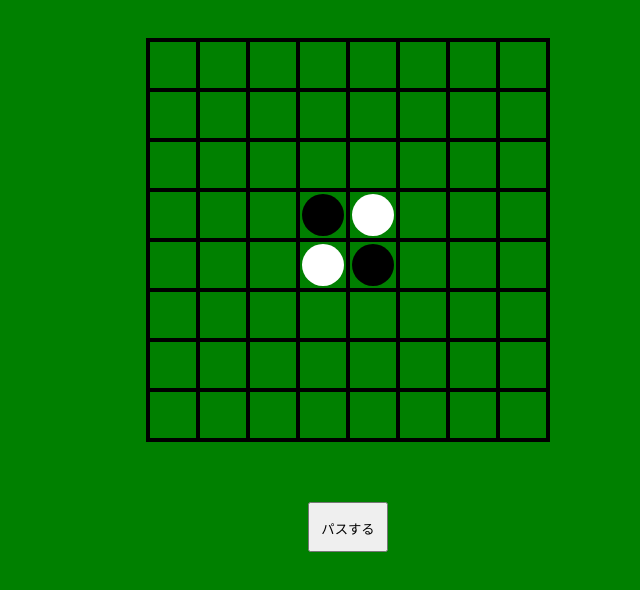
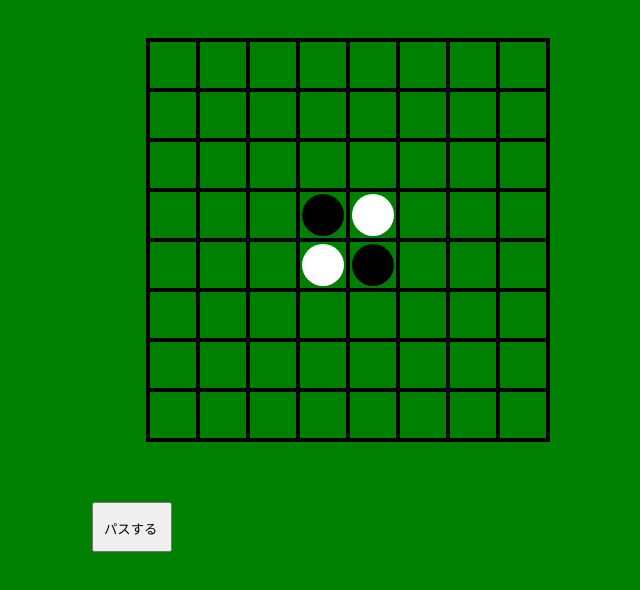
Before and after one commit to ibu0125/osero, a plain HTML site: page osero/index.html in a window 1280 px wide. Shown: the part 112-702 px from the top of the page, without its empty margins (292-932 px from the left). Drawn offline with Linux system fonts and the light colour scheme.

Commit message:
Update style.css

```diff
--- a/osero/assets/css/style.css
+++ b/osero/assets/css/style.css
@@ -30,13 +30,14 @@ body {
 
 #pass {
     padding-top: 15px;
+    padding-left: 10px;
     display: flex;
     height: 50px;
     width: 80px;
-    margin-bottom: 30px;
-    margin-left: auto;
+    margin-top: 10px;
+    margin-bottom: 10px;
+    margin-left: 30%;
     margin-right: auto;
-    justify-content: center;
 }
 
 body > p {
```
